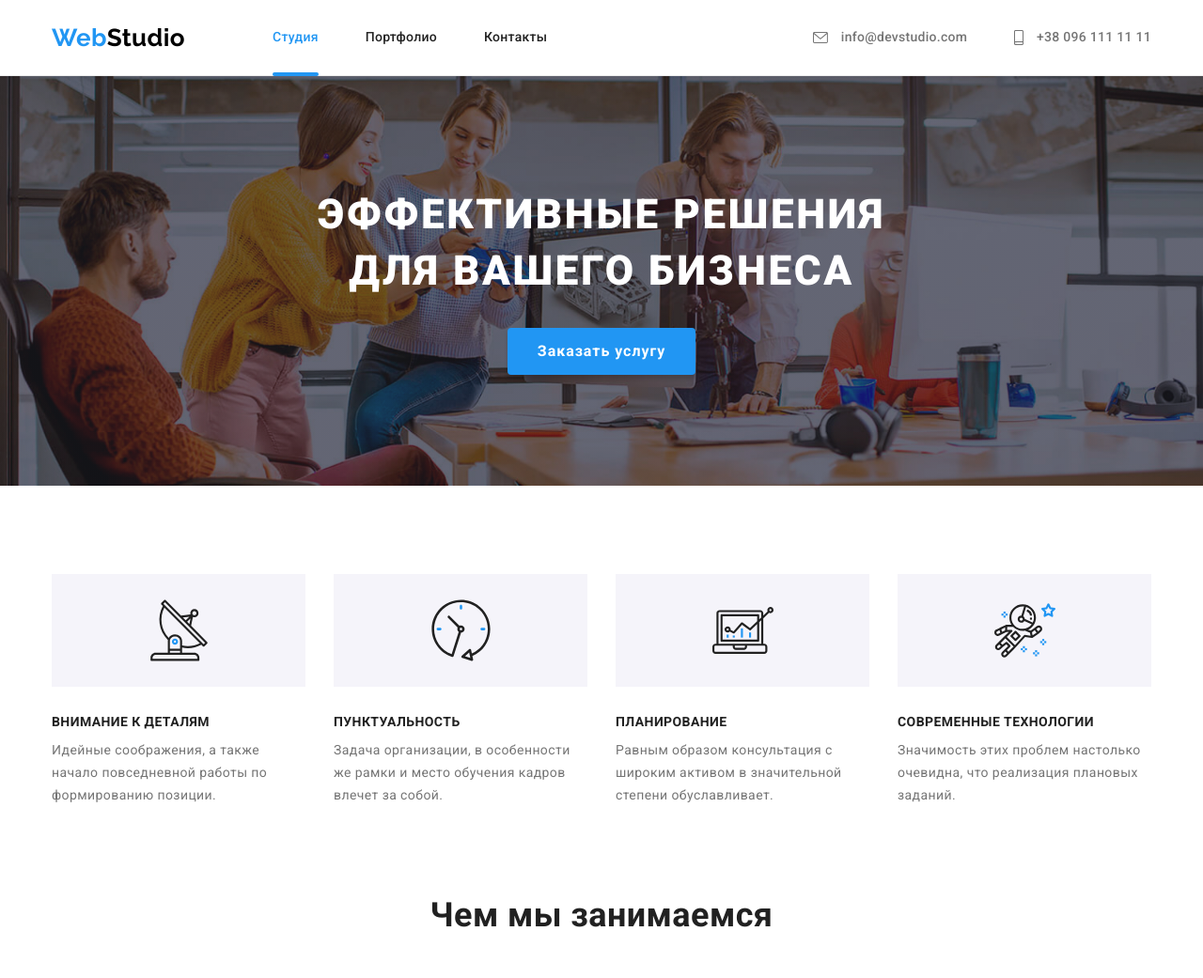
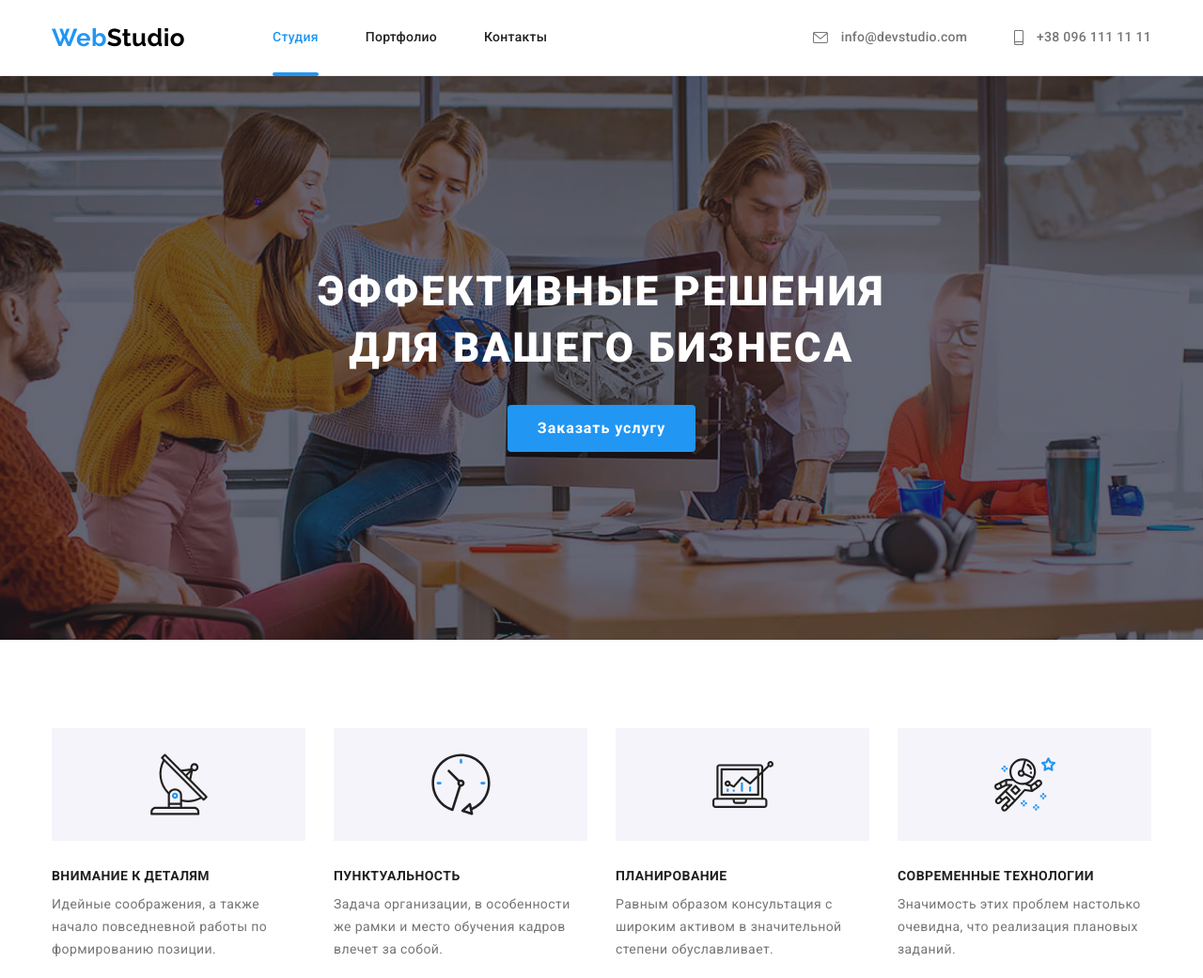
Before and after one commit to OksanaPolyn/goit-markup-hw-08, a plain HTML site: page index.html in a window 1280 px wide. Shown: the top 1041 px of the page at 94% size. Drawn offline with nearby package versions, Linux system fonts and the light colour scheme.

Commit message:
1007
1007

```diff
--- a/sass/components/_hero.scss
+++ b/sass/components/_hero.scss
@@ -18,7 +18,8 @@
   padding: 118px 0px;
   margin: 0 auto;
   text-align: center;
-  max-width: 1600px;
+  max-width: 480px;
+  height: 400px;
   @media screen and (min-resolution: 192dpi) and (min-resolution: 2dppx) {
     background-image: linear-gradient(
         to right,
@@ -29,6 +30,8 @@
   }
 
   @media screen and (min-width: 768px) {
+    max-width: 768px;
+    height: 400px;
     background-image: linear-gradient(
         to right,
         rgba(47, 48, 58, 0.4),
@@ -37,7 +40,7 @@
       url(../image/hero/hero-tab.jpg);
 
     @media screen and (min-resolution: 192dpi) and (min-resolution: 2dppx) {
-      background-image: linear-gradient(
+        background-image: linear-gradient(
           to right,
           rgba(47, 48, 58, 0.4),
           rgba(47, 48, 58, 0.4)
@@ -47,6 +50,11 @@
   }
 
   @media screen and (min-width: 1200px) {
+    padding: 200px 0px;
+    margin: 0 auto;
+    text-align: center;
+    max-width: 1600px;
+    height: 600px;
     background-image: linear-gradient(
         to right,
         rgba(47, 48, 58, 0.4),
--- a/sass/components/_portfolio-body.scss
+++ b/sass/components/_portfolio-body.scss
@@ -1,4 +1,5 @@
 .portfolio{
+    margin: -15px;
     @media screen and (min-width: 768px) {
         display: flex;
         flex-wrap: wrap;
@@ -23,6 +24,13 @@
         width: calc(100% / 12 * 4 - 30px);
       }
 }
+
+
+
+.item-potfolio:not(:last-child) {
+    margin-bottom: 30px;
+}
+
 .img-photo{
     display: block;
     height: auto;
--- a/sass/components/_team.scss
+++ b/sass/components/_team.scss
@@ -83,6 +83,10 @@ img.photo_team{
 }
 
 .team_img:not(:last-child) {
+  margin-bottom: 30px;
+  @media screen and (min-width: 780px) {
+    margin-bottom: 15px;
+  }
   @media screen and (min-width: 1200px) {
     margin-bottom: 15px;
   }
```
Also changed, not shown: css/main.css, css/main.min.css, 2 other files.
